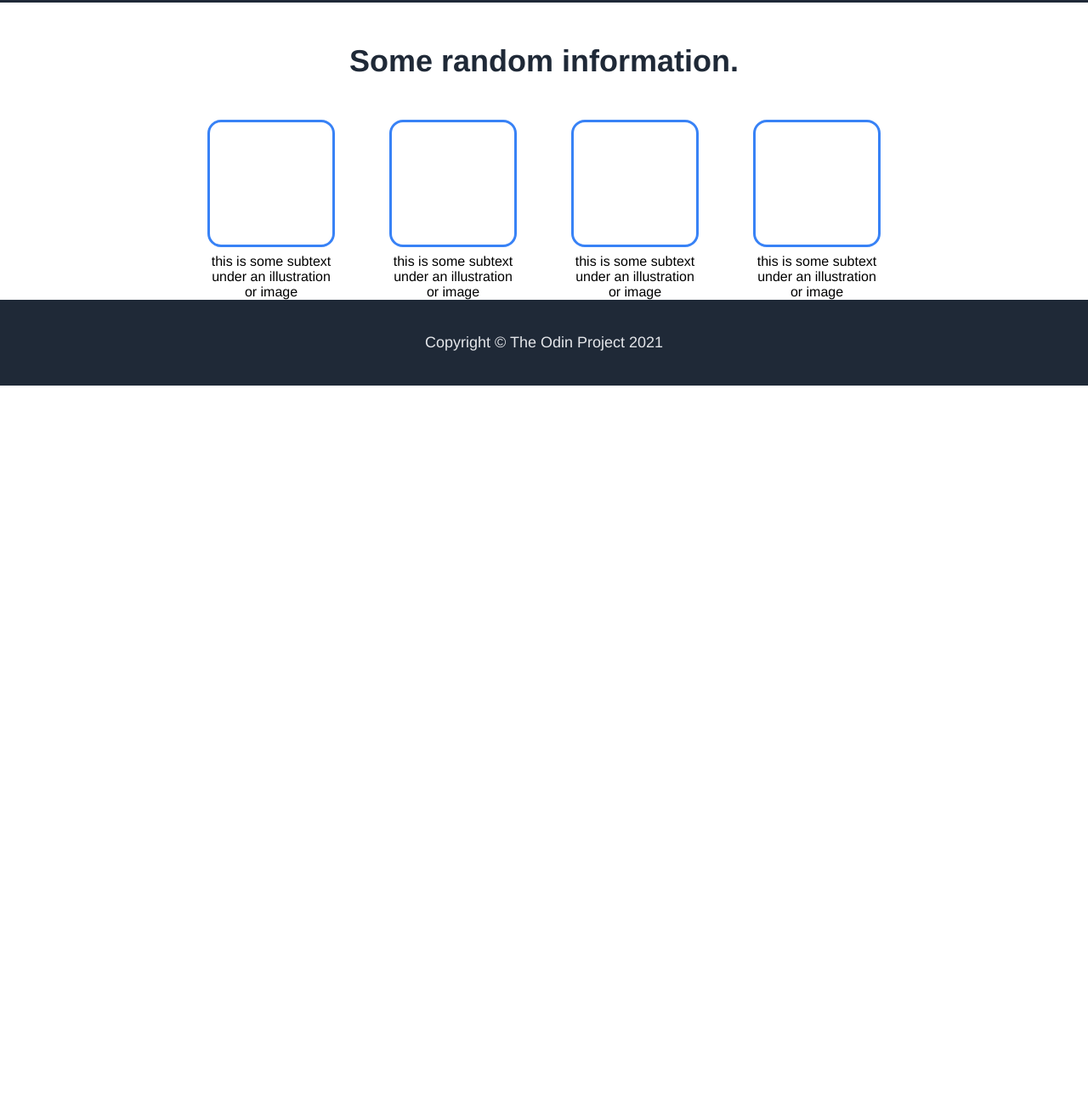
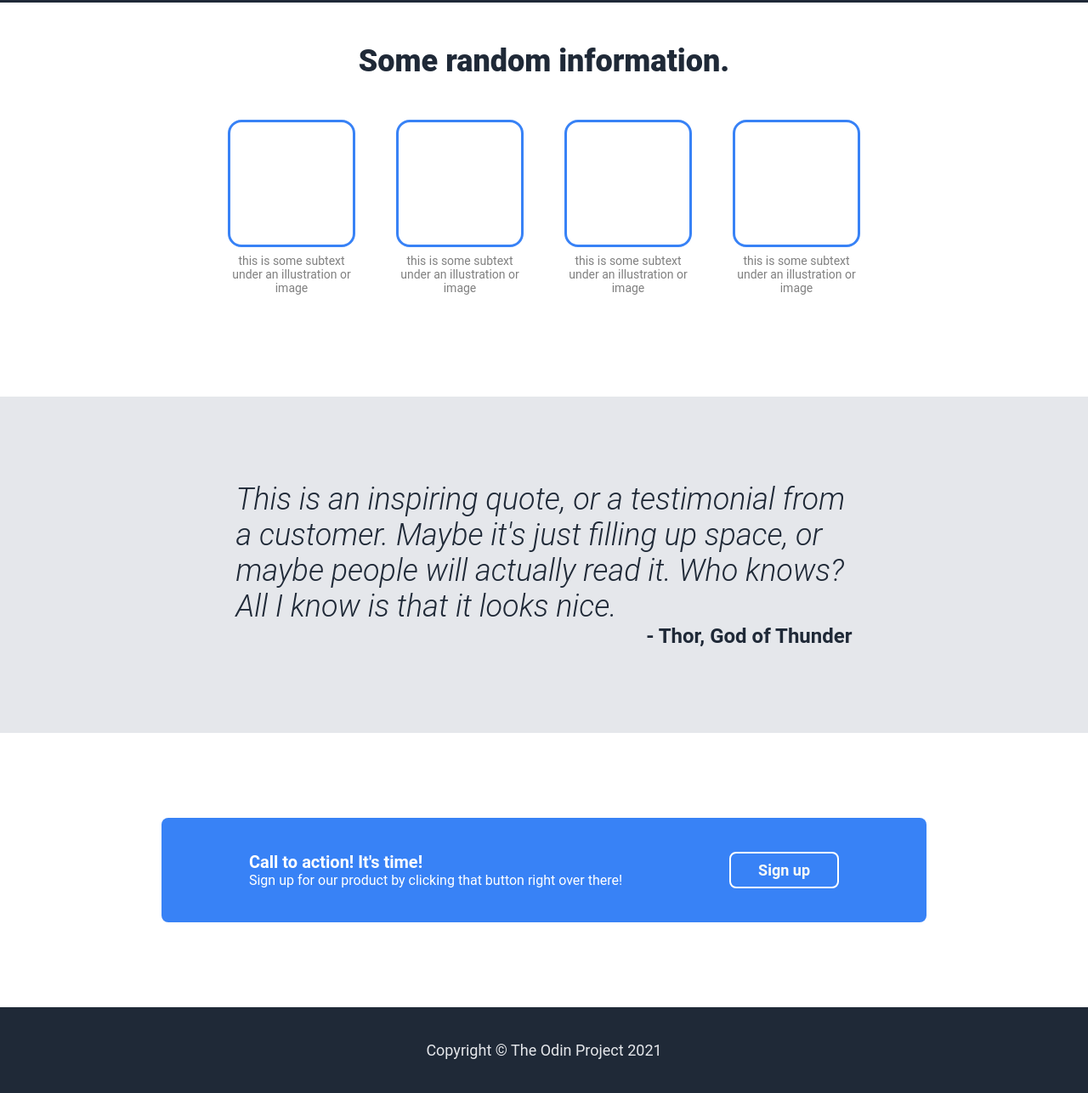
Before and after one commit to brownmw/landing_page, a plain HTML site: page index.html in a window 1280 px wide. Shown: the part 457-1744 px from the top of the page at 85% size. Before the commit the page ends 911 px from the top, so only its background shows below. Drawn offline with Linux system fonts and the light colour scheme.

Commit message:
finished first pass of the webpage

```diff
--- a/index.html
+++ b/index.html
@@ -49,8 +49,21 @@
             </div>
         </div>
 
-        <div class="third"></div>
-        <div class="fourth"></div>
+        <div class="third">
+            <div class="quote"><p>This is an inspiring quote, or a testimonial from a customer. Maybe it's just filling up space, or maybe people will actually read it. Who knows? All I know is that it looks nice.</p></div>
+            <div class="quote_author">- Thor, God of Thunder</div>
+        </div>
+
+        <div class="fourth">
+            <div class="large_button">
+                <div class="button_text">
+                    <h6>Call to action! It's time!</h6>
+                    <p>Sign up for our product by clicking that button right over there!</p>
+                </div>
+                <button class="bottom_button">Sign up</button>
+            </div>
+        </div>
+
         <div class="footer">Copyright &copy The Odin Project 2021</div>
     </body>
 </html>
--- a/styles.css
+++ b/styles.css
@@ -1,8 +1,9 @@
 * {
-    font-family:  "Helvetica Neue", arial, sans-serif;
+    font-family:  "Roboto", Arial, "Helvetica Neue", sans-serif;
     margin: 0;
     padding: 0;
     box-sizing: border-box;
+    /*border: 1px solid red*/
 }
 
 body {
@@ -69,14 +70,14 @@ button {
     background-color: #3882F6;
     border: none;
     outline: none;
-    padding: 8px 40px;
+    padding: 6px 32px;
     font-size: 18px;
     font-weight: 700;
     border-radius: 8px;
 }
 
 .image {
-    background-color: gray;
+    background-color: #7b8085;
     color: #E5E7EB;
     width: 450px;
     height: 225px;
@@ -91,6 +92,7 @@ button {
     display: flex;
     flex-direction: column;
     align-items: center;
+    margin-bottom: 120px;
 }
 
 .info_title {
@@ -103,7 +105,8 @@ button {
 .info_content {
     display: flex;
     justify-content: center;
-    gap: 64px;
+    gap: 48px;
+    color: gray;
 }
 
 .info_content div {
@@ -112,6 +115,7 @@ button {
 
 .info_text{
     text-align: center;
+    font-size: 14px;
 }
 
 .info_box {
@@ -121,6 +125,60 @@ button {
     border-style: solid;
     border-radius: 16px;
     margin-bottom: 8px;
+}
+
+.third {
+    background-color: #E5E7EB;
+    display: flex;
+    flex-direction: column;
+    align-items: center;
+    padding: 100px;
+}
+
+.quote {
+    font-size: 36px;
+    color: #1F2937;
+    font-weight: 300;
+    font-style: italic;
+    width: 725px;
+}
+
+.quote_author {
+    font-size: 24px;
+    font-weight: 700;
+    color: #1F2937;
+    width: 725px;
+    text-align: right;
+}
+
+.fourth {
+    padding: 100px;
+}
+
+.large_button {
+    background-color: #3882F6;
+    width: 900px;
+    margin: auto;
+    padding: 40px;
+    border-radius: 8px;
+    display: flex;
+    justify-content: space-around;
+}
+
+.button_text {
+    color: white;
+}
+
+.button_text p {
+    font-size: 16px;
+}
+
+.button_text h6 {
+    font-size: 20px;
+}
+
+.bottom_button {
+    border: 2px solid white;
 }
 
 .footer {
```
